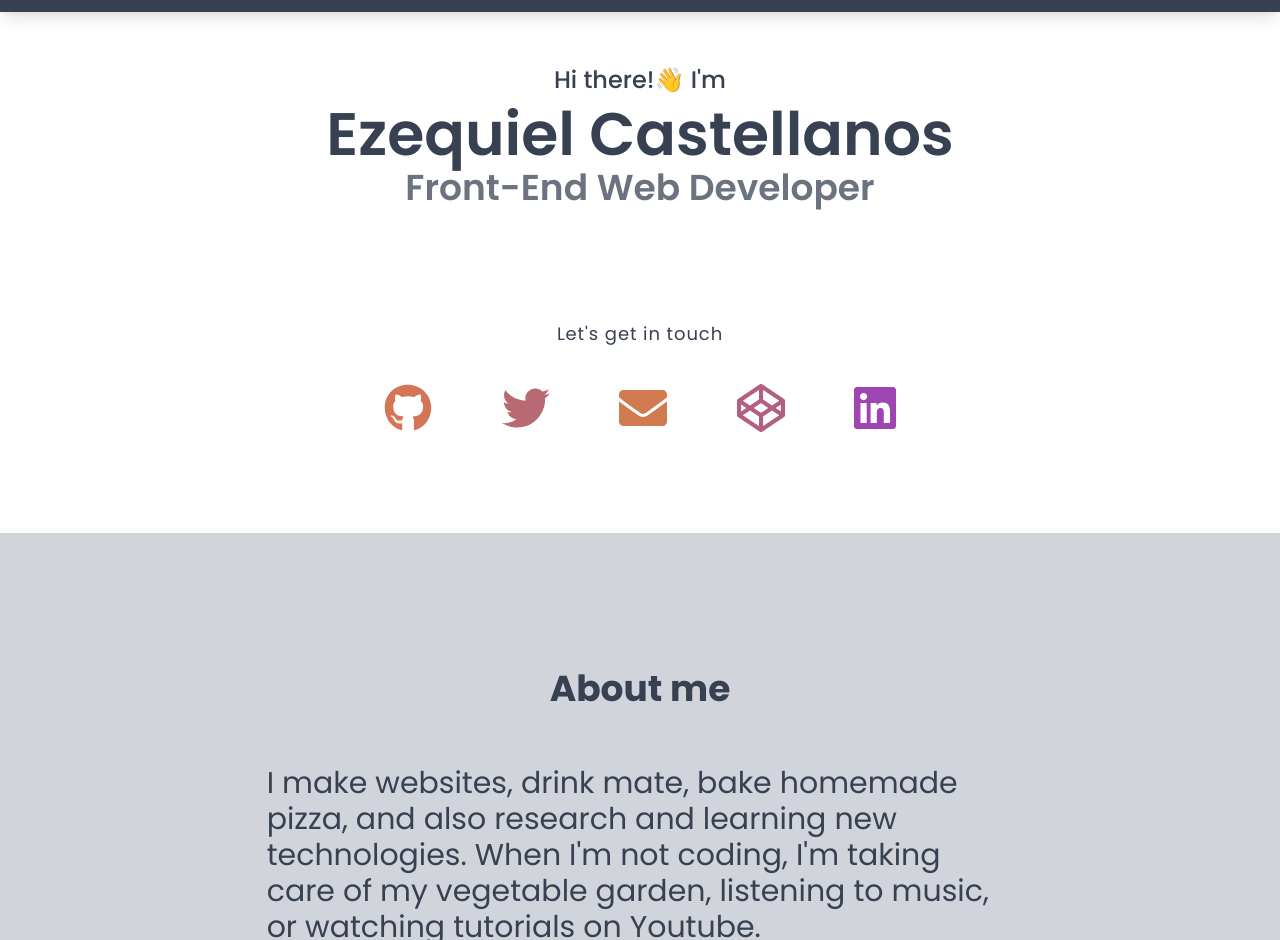
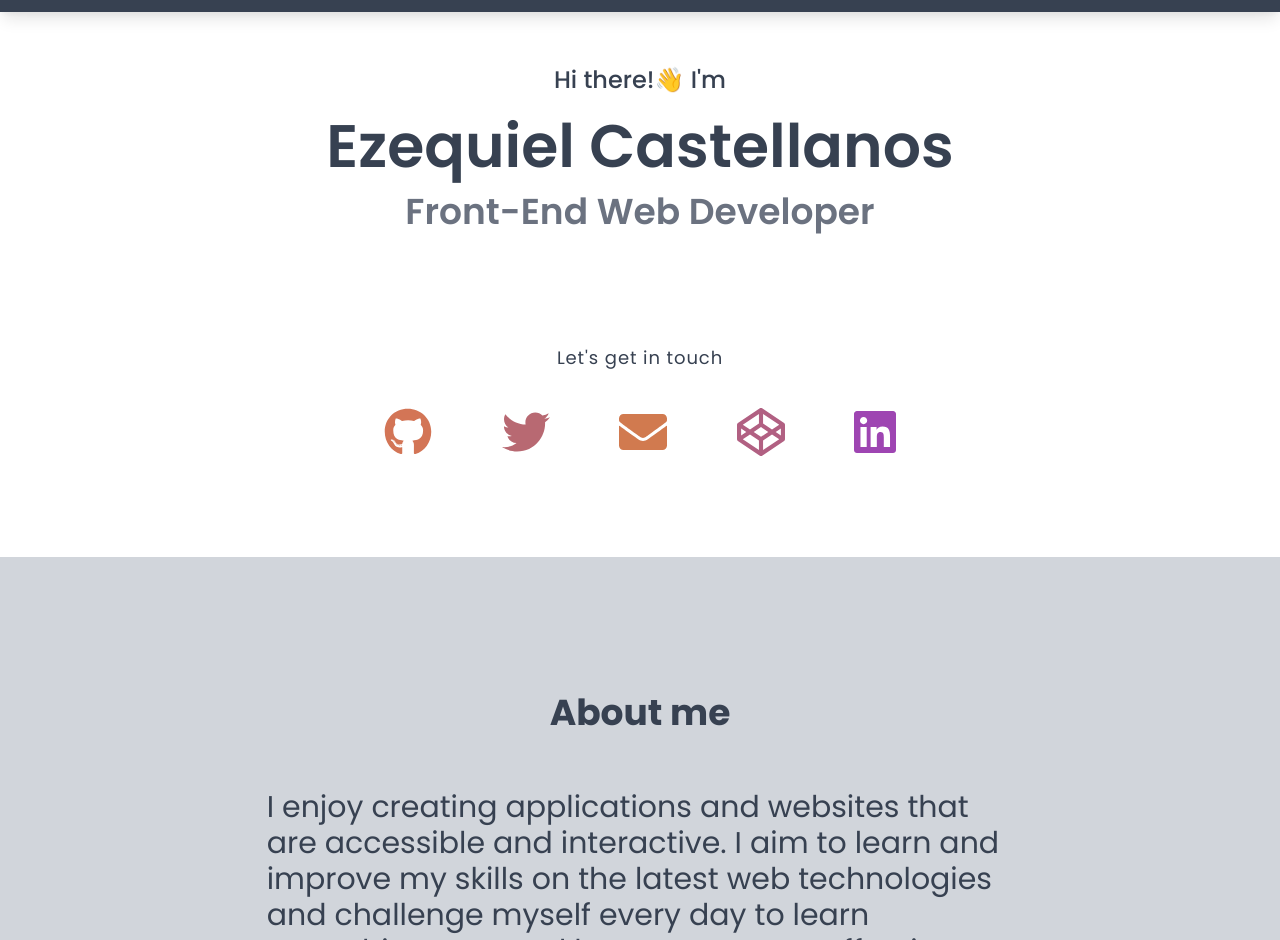
Before and after one commit to EzequielCaste/personal-site, a Next.js app: page / in a window 1280 px wide. Shown: the part 52-992 px from the top of the page. Built offline with nearby package versions, Linux system fonts and the light colour scheme; what @tailwindcss/typography would draw is missing.

Commit message:
change presentation text

```diff
--- a/components/About.js
+++ b/components/About.js
@@ -14,10 +14,10 @@ export const About = () => {
       </p> */}
       <div className="md:w-3/4 lg:w-2/3 space-y-5 mx-auto md:pb-14 md:space-y-14">
         <p>
-          I make websites, drink mate, bake homemade pizza, and also research
-          and learning new technologies. When I'm not coding, I'm taking care of
-          my vegetable garden, listening to music, or watching tutorials on
-          Youtube.
+          I enjoy creating applications and websites that are accessible and
+          interactive. I aim to learn and improve my skills on the latest web
+          technologies and challenge myself every day to learn something new and
+          become a more effective developer.
         </p>
         <p id="about">
           I enjoy volunteering my time to help translate articles and tutorials
--- a/components/Welcome.js
+++ b/components/Welcome.js
@@ -10,7 +10,7 @@ export const Welcome = () => {
       >
         Hi there!👋 I'm
       </h4>
-      <h1 className="text-center text-2xl sm:text-4xl xl:text-6xl font-semibold">
+      <h1 className="text-center text-2xl sm:text-4xl xl:text-6xl font-semibold my-4">
         Ezequiel Castellanos
       </h1>
       <h3
```
